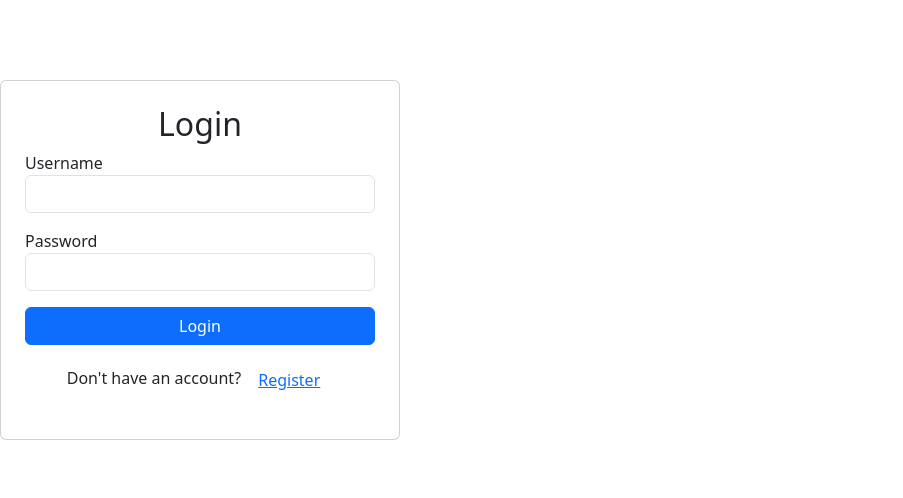
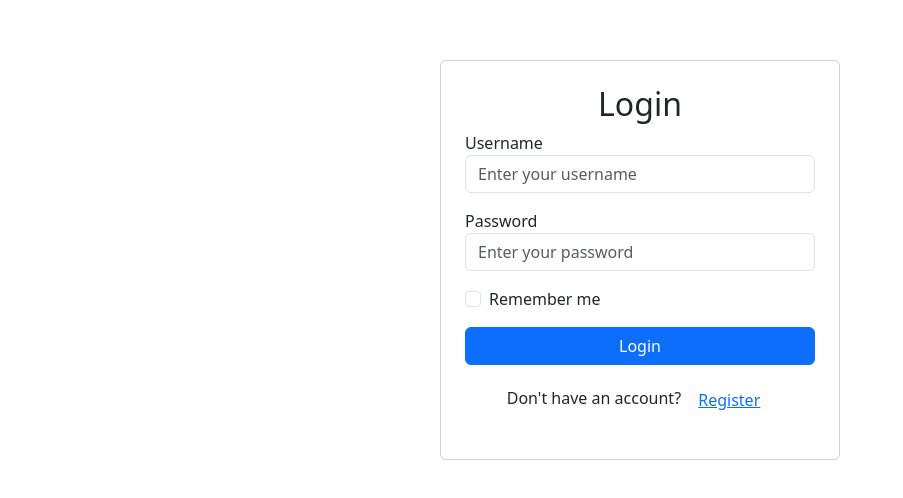
Before and after one commit to Vostrikov2014/cdo, a React (Vite) app in the folder cdo-front/: page / in a window 1280 px wide. Shown: the part 140-638 px from the top of the page, without its empty margins (0-903 px from the left). Built offline with nearby package versions, Linux system fonts and the light colour scheme.

Commit message:
логин в центр1

```diff
--- a/cdo-front/src/components/Login.jsx
+++ b/cdo-front/src/components/Login.jsx
@@ -14,19 +14,23 @@ const Login = () => {
     };
 
     return (
-        <div className="d-flex justify-content-center align-items-center vh-100">
+        <div className="d-flex justify-content-center align-items-center vh-100 vw-100">
             <div className="card p-4" style={{width: '400px'}}>
                 <h2 className="text-center">Login</h2>
                 <form onSubmit={handleLogin}>
                     <div className="form-group mb-3">
                         <label>Username</label>
-                        <input type="text" className="form-control" value={username}
+                        <input type="text" className="form-control" placeholder="Enter your username" value={username}
                                onChange={(e) => setUsername(e.target.value)}/>
                     </div>
                     <div className="form-group mb-3">
                         <label>Password</label>
-                        <input type="password" className="form-control" value={password}
+                        <input type="password" className="form-control" placeholder="Enter your password" value={password}
                                onChange={(e) => setPassword(e.target.value)}/>
+                    </div>
+                    <div className="mb-3 form-check">
+                        <input type="checkbox" className="form-check-input" id="rememberMe"/>
+                        <label className="form-check-label" htmlFor="rememberMe">Remember me</label>
                     </div>
                     <button type="submit" className="btn btn-primary w-100">Login</button>
                 </form>
```
